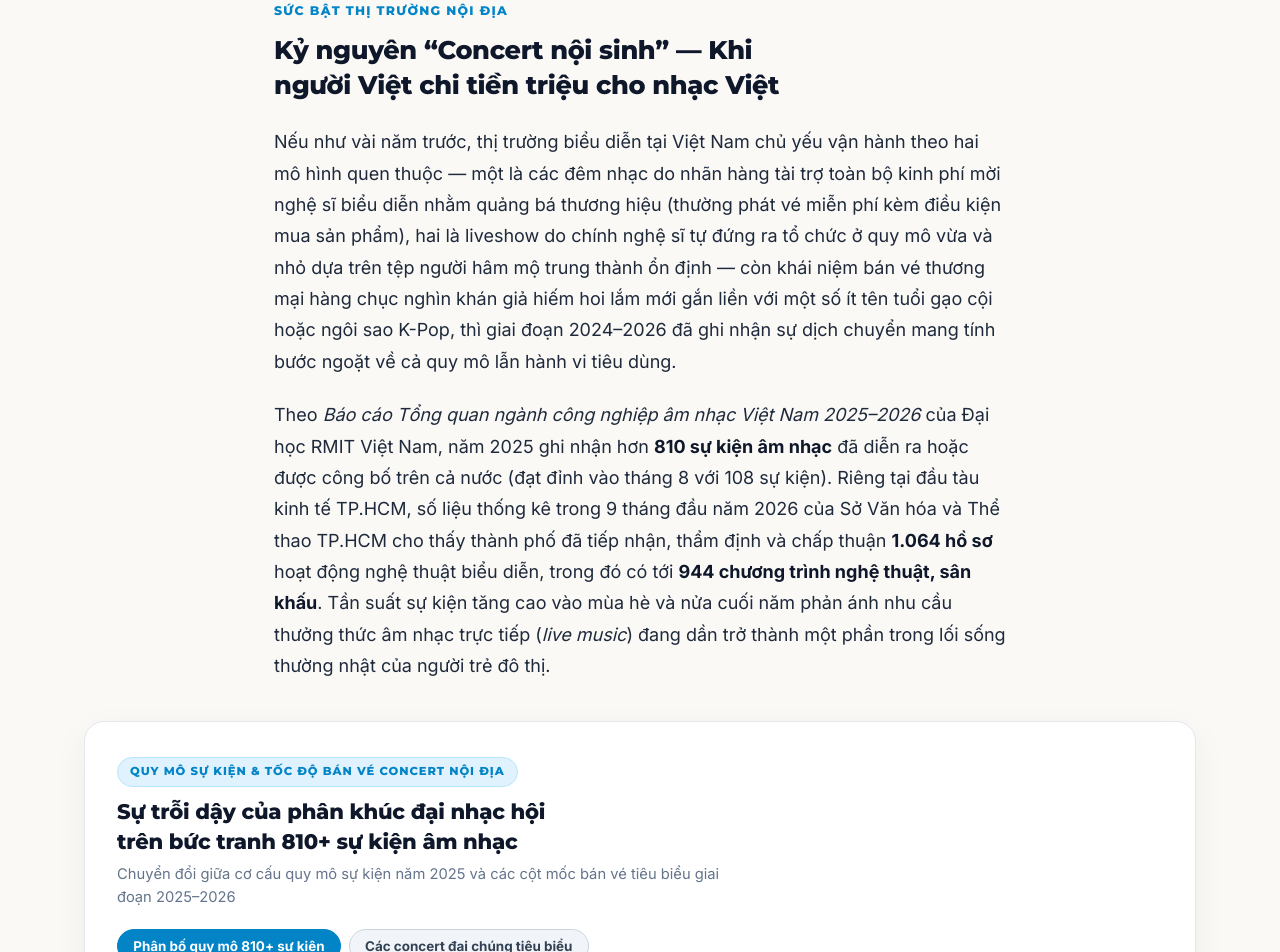
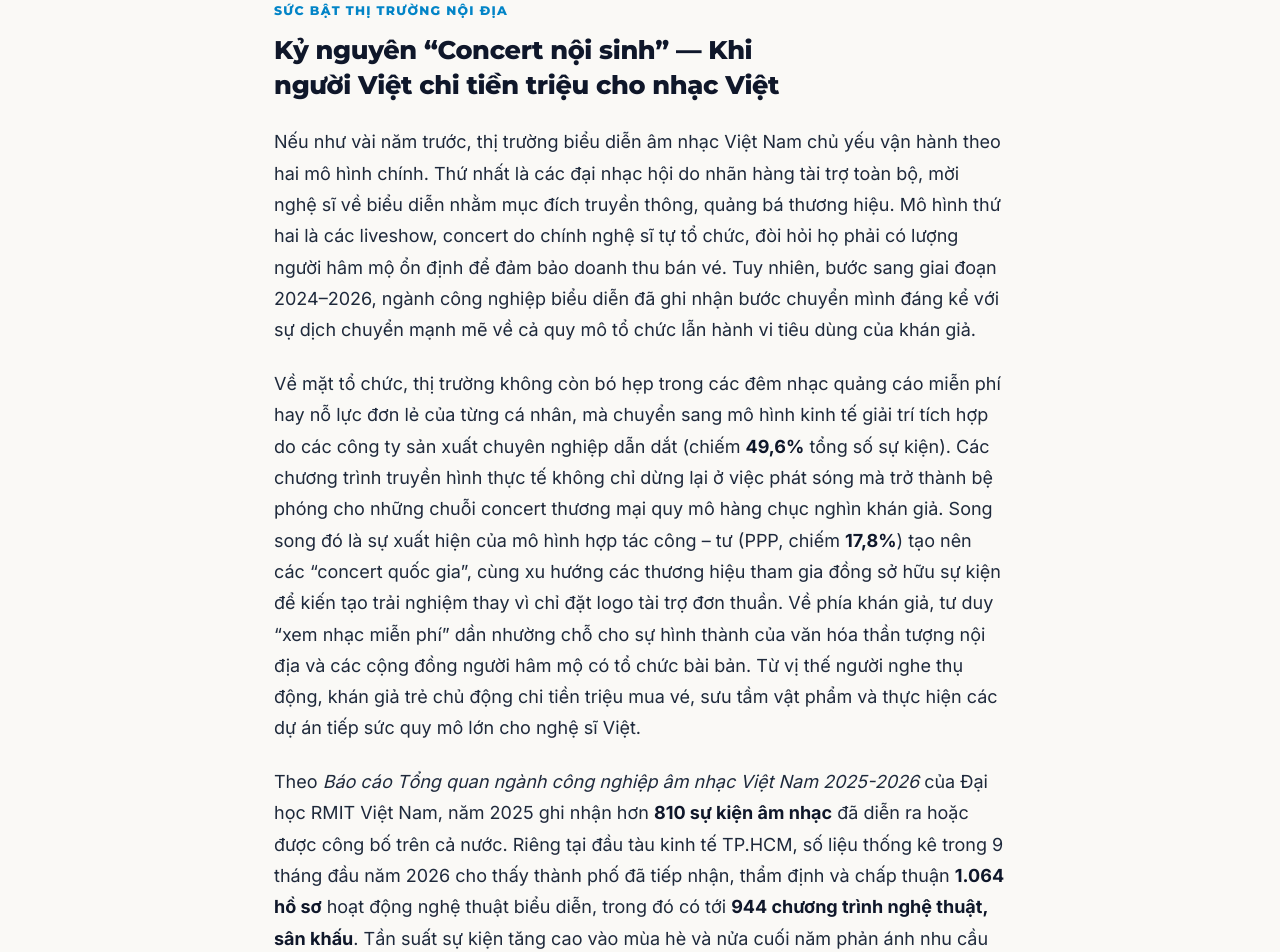
Before and after one commit to giahanluong192/mmj1, a Next.js app: page / in a window 1280 px wide. Shown: the part 920-1872 px from the top of the page. Built offline with nearby package versions, Linux system fonts and the light colour scheme.

Commit message:
feat(editorial): update chapter 1 market shift and RMIT report content

```diff
--- a/src/app/page.tsx
+++ b/src/app/page.tsx
@@ -121,11 +121,15 @@ export default function Home() {
           </h2>
 
           <p className="body-p">
-            Nếu như vài năm trước, thị trường biểu diễn tại Việt&nbsp;Nam chủ yếu vận hành theo hai mô hình quen thuộc — một là các đêm nhạc do nhãn hàng tài trợ toàn bộ kinh phí mời nghệ sĩ biểu diễn nhằm quảng bá thương hiệu (thường phát vé miễn phí kèm điều kiện mua sản phẩm), hai là liveshow do chính nghệ sĩ tự đứng ra tổ chức ở quy mô vừa và nhỏ dựa trên tệp người hâm mộ trung thành ổn định — còn khái niệm bán vé thương mại hàng chục nghìn khán giả hiếm hoi lắm mới gắn liền với một số ít tên tuổi gạo cội hoặc ngôi sao K-Pop, thì giai đoạn 2024–2026 đã ghi nhận sự dịch chuyển mang tính bước ngoặt về cả quy mô lẫn hành vi tiêu&nbsp;dùng.
+            Nếu như vài năm trước, thị trường biểu diễn âm nhạc Việt&nbsp;Nam chủ yếu vận hành theo hai mô hình chính. Thứ nhất là các đại nhạc hội do nhãn hàng tài trợ toàn bộ, mời nghệ sĩ về biểu diễn nhằm mục đích truyền thông, quảng bá thương hiệu. Mô hình thứ hai là các liveshow, concert do chính nghệ sĩ tự tổ chức, đòi hỏi họ phải có lượng người hâm mộ ổn định để đảm bảo doanh thu bán vé. Tuy nhiên, bước sang giai đoạn 2024–2026, ngành công nghiệp biểu diễn đã ghi nhận bước chuyển mình đáng kể với sự dịch chuyển mạnh mẽ về cả quy mô tổ chức lẫn hành vi tiêu dùng của khán&nbsp;giả.
           </p>
 
           <p className="body-p">
-            Theo <em>Báo cáo Tổng quan ngành công nghiệp âm nhạc Việt&nbsp;Nam 2025–2026</em> của Đại học RMIT Việt&nbsp;Nam, năm 2025 ghi nhận hơn <strong>810 sự kiện âm nhạc</strong> đã diễn ra hoặc được công bố trên cả nước (đạt đỉnh vào tháng 8 với 108 sự kiện). Riêng tại đầu tàu kinh tế TP.HCM, số liệu thống kê trong 9 tháng đầu năm 2026 của Sở Văn hóa và Thể thao TP.HCM cho thấy thành phố đã tiếp nhận, thẩm định và chấp thuận <strong>1.064 hồ sơ</strong> hoạt động nghệ thuật biểu diễn, trong đó có tới <strong>944 chương trình nghệ thuật, sân khấu</strong>. Tần suất sự kiện tăng cao vào mùa hè và nửa cuối năm phản ánh nhu cầu thưởng thức âm nhạc trực tiếp (<em>live music</em>) đang dần trở thành một phần trong lối sống thường nhật của người trẻ đô&nbsp;thị.
+            Về mặt tổ chức, thị trường không còn bó hẹp trong các đêm nhạc quảng cáo miễn phí hay nỗ lực đơn lẻ của từng cá nhân, mà chuyển sang mô hình kinh tế giải trí tích hợp do các công ty sản xuất chuyên nghiệp dẫn dắt (chiếm <strong>49,6%</strong> tổng số sự kiện). Các chương trình truyền hình thực tế không chỉ dừng lại ở việc phát sóng mà trở thành bệ phóng cho những chuỗi concert thương mại quy mô hàng chục nghìn khán giả. Song song đó là sự xuất hiện của mô hình hợp tác công – tư (PPP, chiếm <strong>17,8%</strong>) tạo nên các &ldquo;concert quốc gia&rdquo;, cùng xu hướng các thương hiệu tham gia đồng sở hữu sự kiện để kiến tạo trải nghiệm thay vì chỉ đặt logo tài trợ đơn thuần. Về phía khán giả, tư duy &ldquo;xem nhạc miễn phí&rdquo; dần nhường chỗ cho sự hình thành của văn hóa thần tượng nội địa và các cộng đồng người hâm mộ có tổ chức bài bản. Từ vị thế người nghe thụ động, khán giả trẻ chủ động chi tiền triệu mua vé, sưu tầm vật phẩm và thực hiện các dự án tiếp sức quy mô lớn cho nghệ sĩ&nbsp;Việt.
+          </p>
+
+          <p className="body-p">
+            Theo <em>Báo cáo Tổng quan ngành công nghiệp âm nhạc Việt&nbsp;Nam 2025-2026</em> của Đại học RMIT Việt&nbsp;Nam, năm 2025 ghi nhận hơn <strong>810 sự kiện âm nhạc</strong> đã diễn ra hoặc được công bố trên cả nước. Riêng tại đầu tàu kinh tế TP.HCM, số liệu thống kê trong 9 tháng đầu năm 2026 cho thấy thành phố đã tiếp nhận, thẩm định và chấp thuận <strong>1.064 hồ sơ</strong> hoạt động nghệ thuật biểu diễn, trong đó có tới <strong>944 chương trình nghệ thuật, sân khấu</strong>. Tần suất sự kiện tăng cao vào mùa hè và nửa cuối năm phản ánh nhu cầu thưởng thức âm nhạc trực tiếp (<em>live music</em>) đang dần trở thành một phần trong lối sống của người trẻ đô&nbsp;thị.
           </p>
         </div>
 
```
